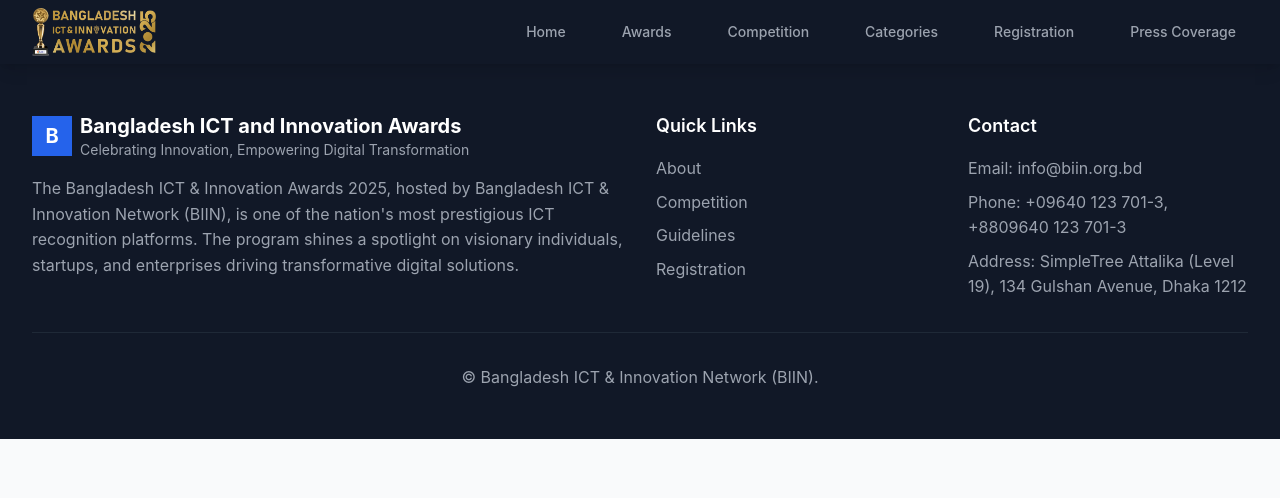
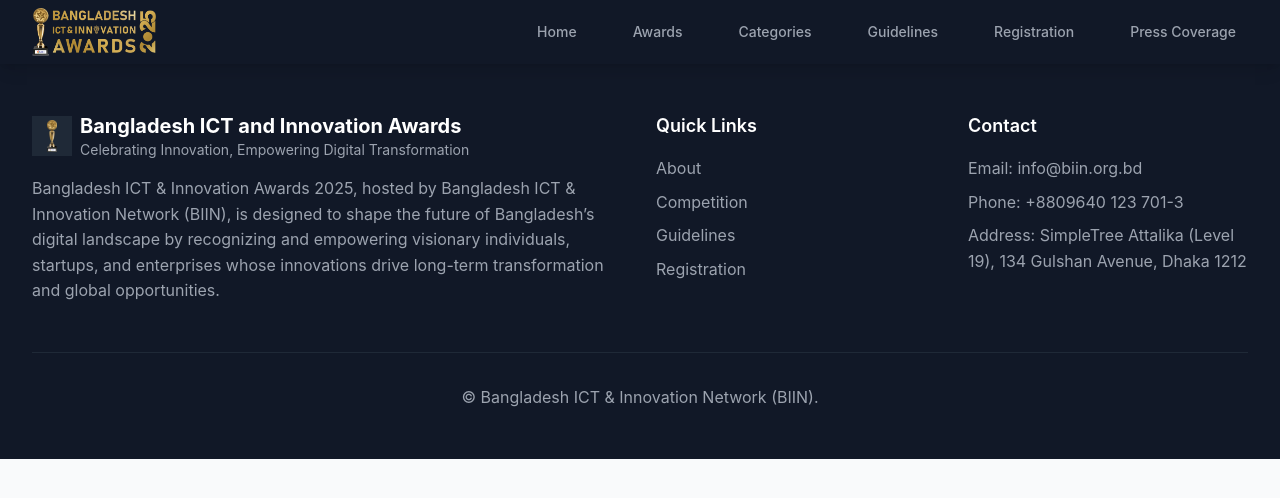
Before and after one commit to Ayonspoiler/BIIN_Award_Function, a React (Vite) app in the folder frontend/: page /about-biin in a window 1280 px wide. Shown: the top 498 px of the page. Built offline with nearby package versions, Linux system fonts and the light colour scheme.

Commit message:
Final Change Updated

```diff
--- a/frontend/src/components/Footer.jsx
+++ b/frontend/src/components/Footer.jsx
@@ -1,4 +1,5 @@
 import { Link } from "react-router-dom"
+import award from "../assets/award_icon.png"
 
 const Footer = () => {
   return (
@@ -7,8 +8,13 @@ const Footer = () => {
         <div className="grid grid-cols-1 md:grid-cols-4 gap-8">
           <div className="col-span-1 md:col-span-2">
             <div className="flex items-center space-x-2 mb-4">
-              <div className="w-10 h-10 bg-primary-600 rounded-lg flex items-center justify-center">
-                <span className="text-white font-bold text-xl">B</span>
+              <div className="w-10 h-10 bg-gray-800 rounded-lg flex items-center justify-center">
+                <img
+                src={award}
+                alt="BIIN Logo"
+                className="w-8 h-8 object-contain"
+
+                />
               </div>
               <div>
                 <div className="text-xl font-bold">
@@ -20,11 +26,11 @@ const Footer = () => {
               </div>
             </div>
             <p className="text-gray-400 mb-4">
-              The Bangladesh ICT & Innovation Awards 2025, hosted by Bangladesh
-              ICT & Innovation Network (BIIN), is one of the nation's most
-              prestigious ICT recognition platforms. The program shines a
-              spotlight on visionary individuals, startups, and enterprises
-              driving transformative digital solutions.
+              Bangladesh ICT & Innovation Awards 2025, hosted by Bangladesh ICT
+              & Innovation Network (BIIN), is designed to shape the future of
+              Bangladesh’s digital landscape by recognizing and empowering
+              visionary individuals, startups, and enterprises whose innovations
+              drive long-term transformation and global opportunities.
             </p>
           </div>
 
@@ -70,7 +76,7 @@ const Footer = () => {
             <h3 className="text-lg font-semibold mb-4">Contact</h3>
             <div className="space-y-2 text-gray-400">
               <p>Email: info@biin.org.bd</p>
-              <p>Phone: +09640 123 701-3, +8809640 123 701-3</p>
+              <p>Phone: +8809640 123 701-3</p>
               <p>
                 Address: SimpleTree Attalika (Level 19), 134 Gulshan Avenue,
                 Dhaka 1212
--- a/frontend/src/components/Navbar.jsx
+++ b/frontend/src/components/Navbar.jsx
@@ -9,8 +9,8 @@ const Navbar = () => {
   const navItems = [
     { name: "Home", path: "/" },
     { name: "Awards", path: "/about" },
-    { name: "Competition", path: "/competition" },
-    { name: "Categories", path: "/guidelines" },
+    { name: "Categories", path: "/competition" },
+    { name: "Guidelines", path: "/guidelines" },
     { name: "Registration", path: "/registration" },
     { name: "Press Coverage", external: true },
   ];
--- a/frontend/src/pages/Competition.jsx
+++ b/frontend/src/pages/Competition.jsx
@@ -1,4 +1,24 @@
+import { useEffect } from "react";
+import { useLocation } from "react-router-dom";
+
 const Competition = () => {
+  const location = useLocation();
+
+  // Handle scroll to anchor on page load
+  useEffect(() => {
+    if (location.hash) {
+      const element = document.getElementById(location.hash.substring(1));
+      if (element) {
+        setTimeout(() => {
+          element.scrollIntoView({
+            behavior: "smooth",
+            block: "start",
+          });
+        }, 100);
+      }
+    }
+  }, [location]);
+
   const headCategories = [
     {
       title: "Consumer (HC-C)",
@@ -14,6 +34,7 @@ const Competition = () => {
         "Digital Marketing / Advertising",
       ],
       color: "from-cyan-500 to-blue-500",
+      anchor: "consumer",
     },
     {
       title: "Inclusions & Community Services (HC-ICS)",
@@ -30,6 +51,7 @@ const Competition = () => {
         "Education",
       ],
       color: "from-green-500 to-emerald-500",
+      anchor: "inclusions-community",
     },
     {
       title: "Industrial (HC-I)",
@@ -47,6 +69,7 @@ const Competition = () => {
         "Telecommunications",
       ],
       color: "from-yellow-500 to-orange-500",
+      anchor: "industrial",
     },
     {
       title: "Business Services (HC-BS)",
@@ -62,6 +85,7 @@ const Competition = () => {
         "Professional Services (legal, HR etc.) solutions",
       ],
       color: "from-purple-500 to-indigo-500",
+      anchor: "business-services",
     },
     {
       title: "Public Sector & Government (HC-PSG)",
@@ -71,6 +95,7 @@ const Competition = () => {
         "For services the core value of which is to deliver the digitization of citizen services and improve efficiencies in the machinery of government. Solutions will be developed by all levels of government or government in collaboration with industry partners. Only nominations from Government owned or controlled entities or Government led delivered can apply. This Award is presented for outstanding ICT innovation dedicated to delivering improved government service delivery or other Digital initiatives for the public.",
       solutions: ["Government & Citizen Services", "Digital Government"],
       color: "from-blue-500 to-cyan-500",
+      anchor: "public-sector",
     },
   ];
 
@@ -191,7 +216,9 @@ const Competition = () => {
             {headCategories.map((category, index) => (
               <div
                 key={index}
+                id={category.anchor}
                 className="bg-white rounded-xl shadow-lg overflow-hidden"
+                style={{ paddingTop: "80px", marginTop: "-80px" }}
               >
                 <div className={`h-2 bg-gradient-to-r ${category.color}`}></div>
                 <div className="p-8">
@@ -234,6 +261,7 @@ const Competition = () => {
 
         {/* Student Categories */}
         <section className="mb-16">
+          <div id="student" style={{ paddingTop: "80px", marginTop: "-80px" }}>
             <h2 className="text-3xl font-bold text-gray-900 mb-8 text-center">
               Students' School Project (3 Categories)
             </h2>
@@ -263,6 +291,7 @@ const Competition = () => {
                     ))}
                   </tbody>
                 </table>
+              </div>
             </div>
           </div>
         </section>
--- a/frontend/src/pages/Home.jsx
+++ b/frontend/src/pages/Home.jsx
@@ -1,6 +1,6 @@
 import { Link } from "react-router-dom";
 import SelectionTimeline from "../components/SelectionTimeline";
-import backgroundImage from "../assets/photo_1.jpeg"
+import backgroundImage from "../assets/photo_1.jpeg";
 
 const Home = () => {
   const categories = [
@@ -9,36 +9,42 @@ const Home = () => {
       code: "HC-C",
       color: "from-cyan-500 to-blue-500",
       icon: "🛍️",
+      anchor: "consumer", // Add anchor for navigation
     },
     {
       title: "Inclusions & Community Services",
       code: "HC-ICS",
       color: "from-green-500 to-emerald-500",
       icon: "🤝",
+      anchor: "inclusions-community", // Add anchor for navigation
     },
     {
       title: "Industrial",
       code: "HC-I",
       color: "from-yellow-500 to-orange-500",
       icon: "🏭",
+      anchor: "industrial", // Add anchor for navigation
     },
     {
       title: "Business Services",
       code: "HC-BS",
       color: "from-purple-500 to-indigo-500",
       icon: "💼",
+      anchor: "business-services", // Add anchor for navigation
     },
     {
       title: "Public Sector & Government",
       code: "HC-PSG",
       color: "from-blue-500 to-cyan-500",
       icon: "🏛️",
+      anchor: "public-sector", // Add anchor for navigation
     },
     {
       title: "Student",
       code: "HC-S",
       color: "from-red-500 to-pink-500",
       icon: "🎓",
+      anchor: "student", // Add anchor for navigation
     },
   ];
 
@@ -83,7 +89,7 @@ const Home = () => {
               <p className="text-lg text-gray-600 mb-6">
                 Bangladesh ICT & Innovation Awards 2025, hosted by Bangladesh
                 ICT & Innovation Network (BIIN), is designed to shape the future
-                of Bangladesh’s digital landscape by recognizing and empowering
+                of Bangladesh's digital landscape by recognizing and empowering
                 visionary individuals, startups, and enterprises whose
                 innovations drive long-term transformation and global
                 opportunities.
@@ -163,7 +169,7 @@ const Home = () => {
                     {category.title}
                   </h3>
                   <Link
-                    to="/competition"
+                    to={`/competition#${category.anchor}`}
                     className="text-primary-600 hover:text-primary-700 font-medium inline-flex items-center"
                   >
                     Learn More
--- a/frontend/src/pages/Registration.jsx
+++ b/frontend/src/pages/Registration.jsx
@@ -337,9 +337,8 @@ const Registration = () => {
         {/* Header */}
         <div className="text-center mb-12">
           <h1 className="text-4xl md:text-5xl font-bold text-gray-900 mb-6">
-            Registration For Bangaldesh ICT & Innovation Network 2025
+            Registration For Bangladesh ICT & Innovation Network 2025
           </h1>
-
         </div>
 
         {/* Error Message */}
@@ -378,7 +377,7 @@ const Registration = () => {
             {/* Information Type */}
             <div>
               <label className="block text-sm font-medium text-gray-700 mb-3">
-                Information <span className="text-red-500">*</span>
+                You are applying as - <span className="text-red-500">*</span>
               </label>
               <div className="space-y-2">
                 {["Organisation", "Individual or Group", "Student"].map(
@@ -633,6 +632,7 @@ const Registration = () => {
             </div>
 
             {/* Date of Establishment */}
+            {/* Date of Establishment */}
             <div>
               <label
                 htmlFor="dateOfEstablishment"
@@ -646,6 +646,7 @@ const Registration = () => {
                 name="dateOfEstablishment"
                 value={formData.dateOfEstablishment}
                 onChange={handleInputChange}
+                min={new Date().toISOString().split("T")[0]}
                 className="mt-1 block w-full px-3 py-2 border border-gray-300 rounded-md shadow-sm focus:outline-none focus:ring-blue-500 focus:border-blue-500"
               />
             </div>
```
Also changed, not shown: frontend/src/assets/award_icon.png (added). Lines whose indentation alone changed are shown as unchanged.
